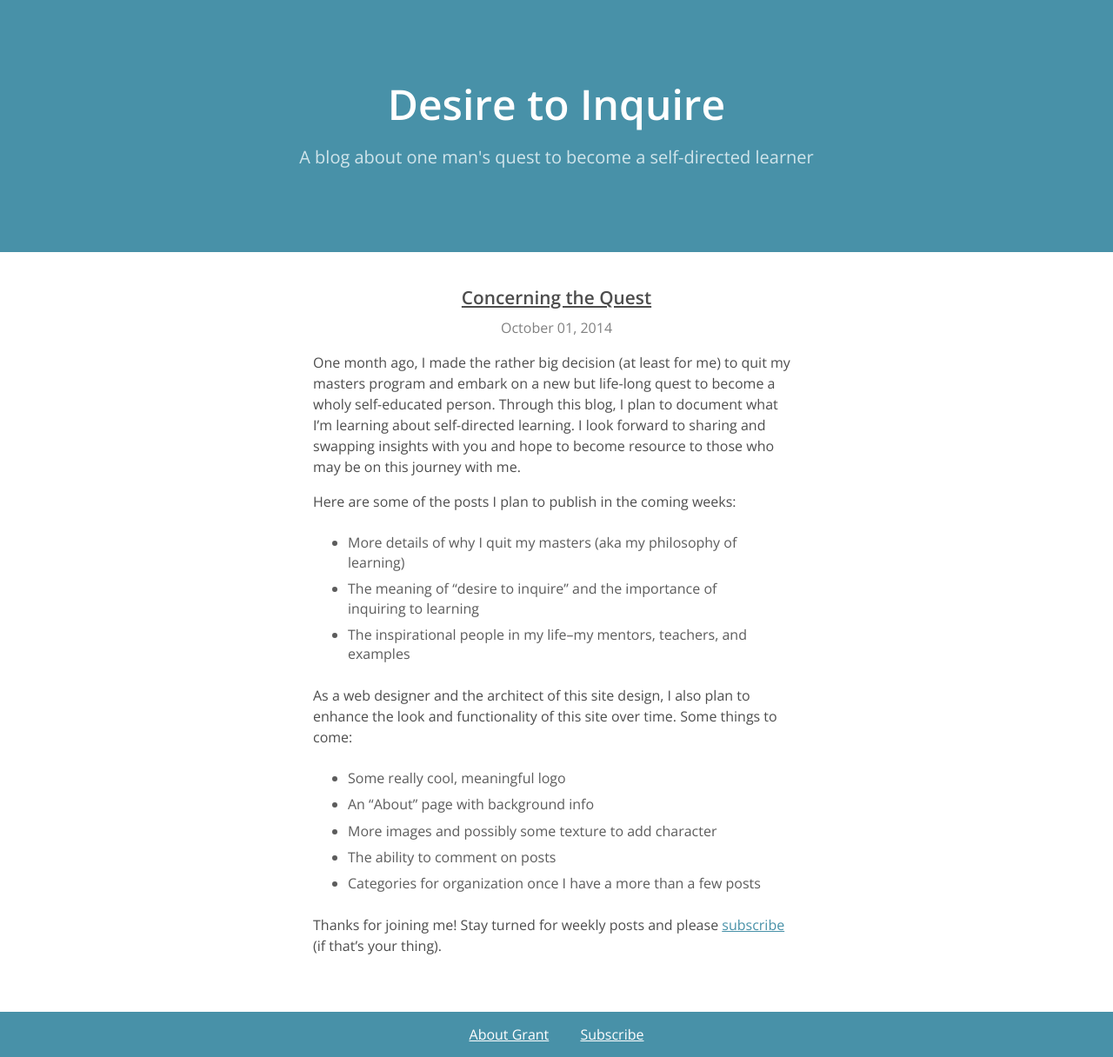
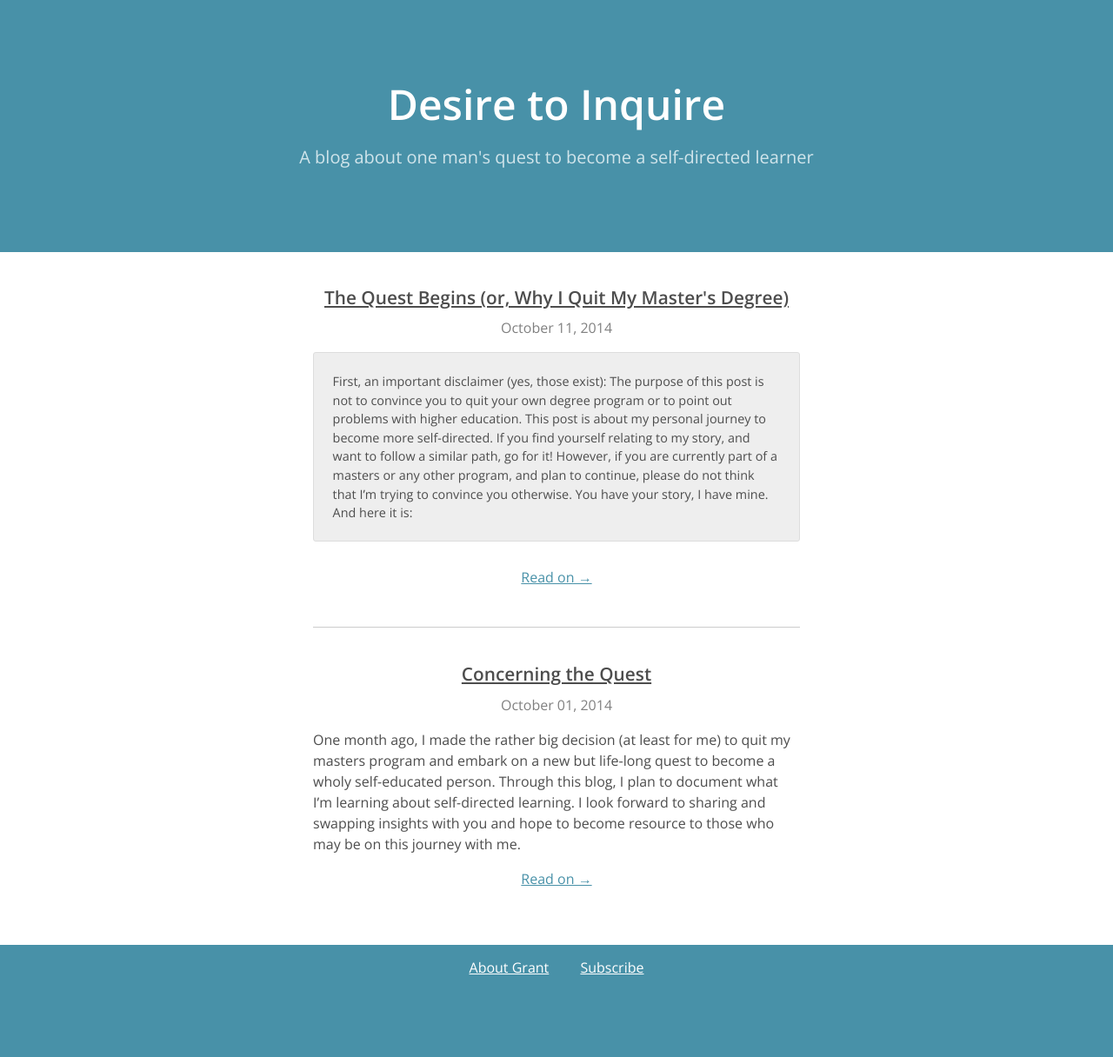
Before and after one commit to gzabrisk/desiretoinquire, a Jekyll site: the page built from index.md, in a window 1280 px wide. Shown: the whole page at 87% size. Built offline with Jekyll 4.4.1, drawn with Linux system fonts in a browser that asks for light colours; after the commit the page ends 1139 px from its top, so only the background shows below that.

Commit message:
Added Post #2!

```diff
--- a/_config.yml
+++ b/_config.yml
@@ -3,7 +3,6 @@ name: Desire to Inquire
 description: "A blog about one man's quest to become a self-directed learner"
 url: http://desiretoinquire.com
 sass:
-    sass_dir: _scss
     style: compact
 defaults:
   -
--- a/_layouts/home.html
+++ b/_layouts/home.html
@@ -4,7 +4,8 @@
 <article class="post">
 	<h1><a href="{{ post.url }}">{{ post.title }}</a></h1>
 	<p class="date">{{ post.date | date: "%B %d, %Y" }}</p>
-	{{ post.content }}
+	{{ post.excerpt }}
+	<p class="readon"><a href="{{ post.url }}">Read on &rarr;</a></p>
 </article>
 {% endfor %}
 
--- /dev/null
+++ b/_posts/2014-10-11-the-quest-begins-or-why-i-quit-my-masters-degree.md
@@ -0,0 +1,21 @@
+---
+title: The Quest Begins (or, Why I Quit My Master's Degree)
+---
+
+<p class="notice">First, an important disclaimer (yes, those exist): The purpose of this post is not to convince you to quit your own degree program or to point out problems with higher education. This post is about my personal journey to become more self-directed. If you find yourself relating to my story, and want to follow a similar path, go for it! However, if you are currently part of a masters or any other program, and plan to continue, please do not think that I’m trying to convince you otherwise. You have your story, I have mine. And here it is:</p>
+
+My decision to quit pursuing my masters degree might look pretty dumb from the outside. I had every reason to carry on. My skills and previous interests were a perfect fit for my program and I worked well in an academic environment. My professors praised my writing and thinking ability and I know they had great hopes for me. My grandfather-in-law was a highly-acclamined and recognized professor and researcher in the exact field I was studying and was a very valuable resource. And there’s always the added professional benefit of having a masters degree in the first place. Beyond all of this, my full-time job at the same university where I was obtaining the degree came with a 100% tuition benefit. In other words, I was getting a top-notch masters education, from one of the best programs in the field, for completely free.
+
+These reasons kept me going for as long as I did. However, there was a problem: I had questions. At least, I have come to call them questions, but more on that next week. Put another way, there were things I was dying to know and do were outside the boundaries of my program. These things were on my mind constantly. I still found my classwork interesting, got A’s on my assignments, and enjoyed the friendships I was making. But the ideas and questions in my mind were more than interesting or fun. They were consuming. They called to me. I couldn’t shake them off.
+
+For a while, I attempted to study for my classes and for myself, but I just didn't  have the time or mental energy. I was working full-time, taking six credit hours, and had a wife and two kids. So, in order to come to terms with my situation, I tried convincing myself that I should be focusing on topics and concerns of my program, making the most of my brain power to really understand the field. I also considered shaping my questions and ideas to fit within the parameters of the degree, but it felt a little contrived. I even consider other degree programs, but nothing felt quite right. So, at one point, I half-heartedly concluded that the incessant questions would just have to wait.
+
+However, behind all of this, I had separate but related concern. Although I had been a successful student and employee for a long time, in some cases making very significant contributions, it had been many years since I had studied, designed, or built something using my personal time and means, just because I wanted to. This was particularly concerning to me because I had been a homeschooler before attending college, and personal “non-school” learning and creating was a normal part of my everyday during that time. While completing  all my “school work” with more than acceptable grades, as a teenager I taught myself web design, audio engineering, video production, and beatboxing. Using these skills, I produced an full album for my band, made multiple movies (one of which was over an hour long), and created websites for each. I also took gymnastics and dance classes, started and an a cappella group, and lead a team of teen volunteers in teaching 3rd graders how to read. Looking back, high school was the most productive time of my life, and I contributed it to the freedom and time that home schooling provided me.
+
+Now, after 10 years of college and work, I had to ask myself: was I still capable of learning and creating on my own, just because I want to? This question scared me a bit. I didn’t really know the answer. In fact, I leaned toward feeling that I really has forgotten to some degree how to learn outside of a structured environment. In particular, I wasn’t confident in my ability to learn the kinds of things I had questions about, which were of a much higher level than any learning I did in high school. I know I said this post was not about problems with higher education, but the idea that college is meant to "teach you how to learn” was just was not a reality for 3.85 GPA Grant Zabriskie.
+
+Eventually, I remembered that the idea of “studying because you want to” was sometimes called self-directed learning. So, I got a few books from the library and started reading to and from work. What I learned not only confirmed to me that I should quit my masters, but it produced a mental shift that has literally changed my life.
+
+I came to see that self-directed learning isn’t just one way to learn, it is _the_ way to learn. Its effectiveness far outweighs any other mode of learning. When an individual brings their heart and their lives to their study, learning is not only effective and relevant, it’s exhilarating! That kind of learning helps you grow and reach your goals.
+
+But it all starts with a question and the "desire to inquire." More on that, next week.
--- a/css/style.scss
+++ b/css/style.scss
@@ -124,6 +124,19 @@ a {
 
 	li { margin: 0 0 .5em; }
 
+	em { font-style: italic; }
+
+	strong { font-weight: bold; }
+
+	.notice {
+		font-size: 0.9em;
+		background: #eee;
+		border: 1px solid #ddd;
+		padding: 1.5em;
+		border-radius: 3px;
+		margin-bottom: 2em;
+	}
+
 }
 
 .post {
@@ -144,7 +157,12 @@ a {
 			padding: 0;
 		}
 	}
+
+	.readon {
+		text-align: center;
+	}
 }
+
 
 @media screen and (min-width: 500px) {
 	.site-header {
```
Also changed, not shown: _sass/_reset.scss (renamed from _scss/_reset.scss), 4 other files.
